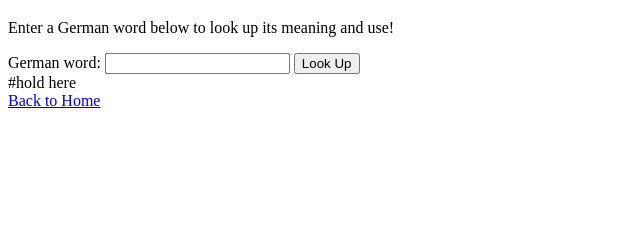
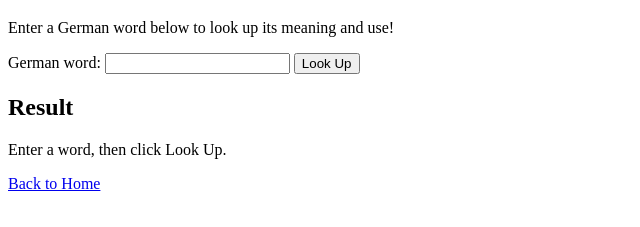
Before and after one commit to koenglick/inst377-final-project, a plain HTML site: page lookup.html in a window 1280 px wide. Shown: the part 61-288 px from the top of the page, without its empty margins (0-640 px from the left). Drawn offline with Linux system fonts and the light colour scheme.

Commit message:
Update lookup.html

```diff
--- a/lookup.html
+++ b/lookup.html
@@ -18,8 +18,10 @@
   <button id="lookupButton">Look Up</button>
 
   <div id="result">
-    #hold here
+    <h2>Result</h2>
+    <p>Enter a word, then click Look Up.</p>
   </div>
+
 
   <a href="index.html">Back to Home</a>
 
```
